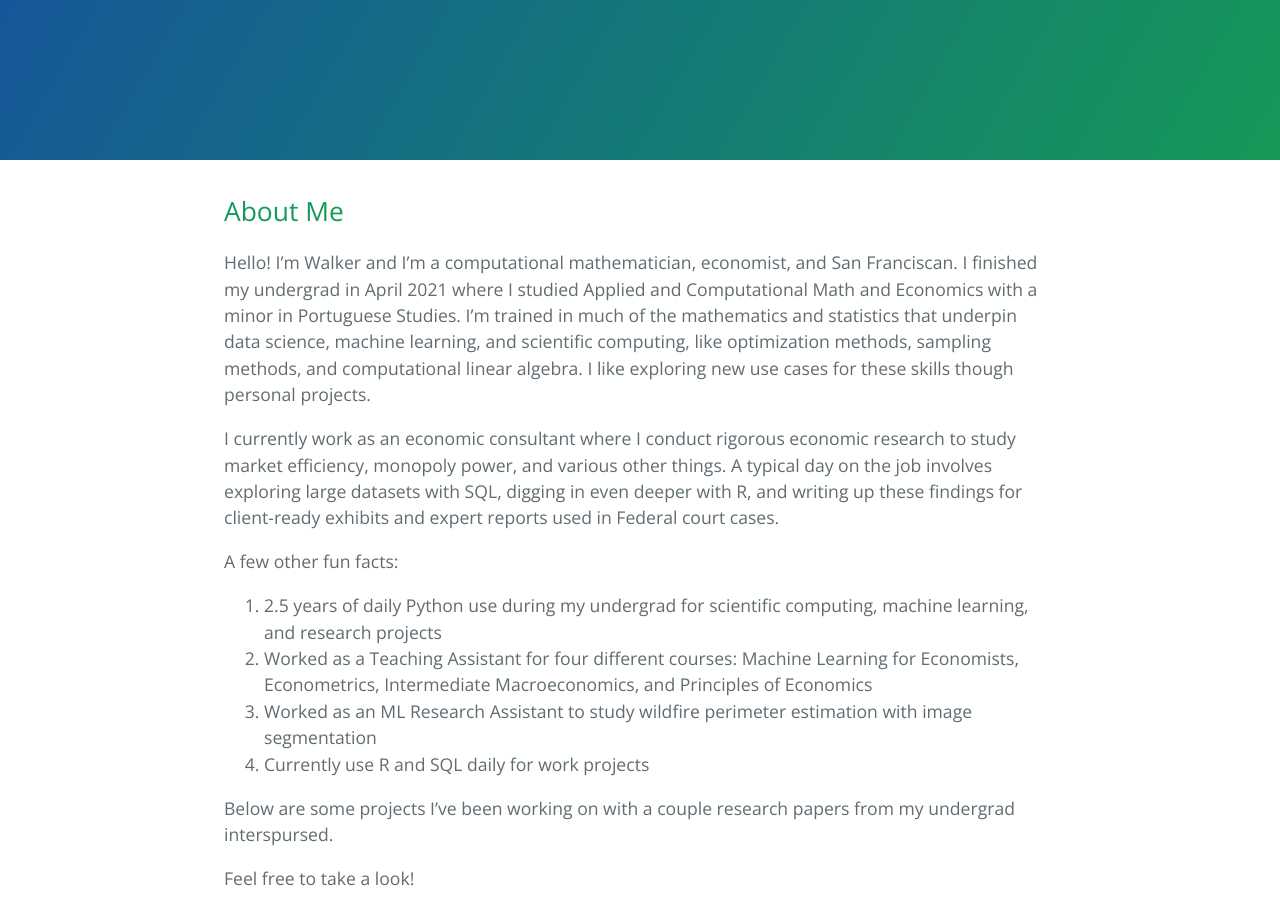
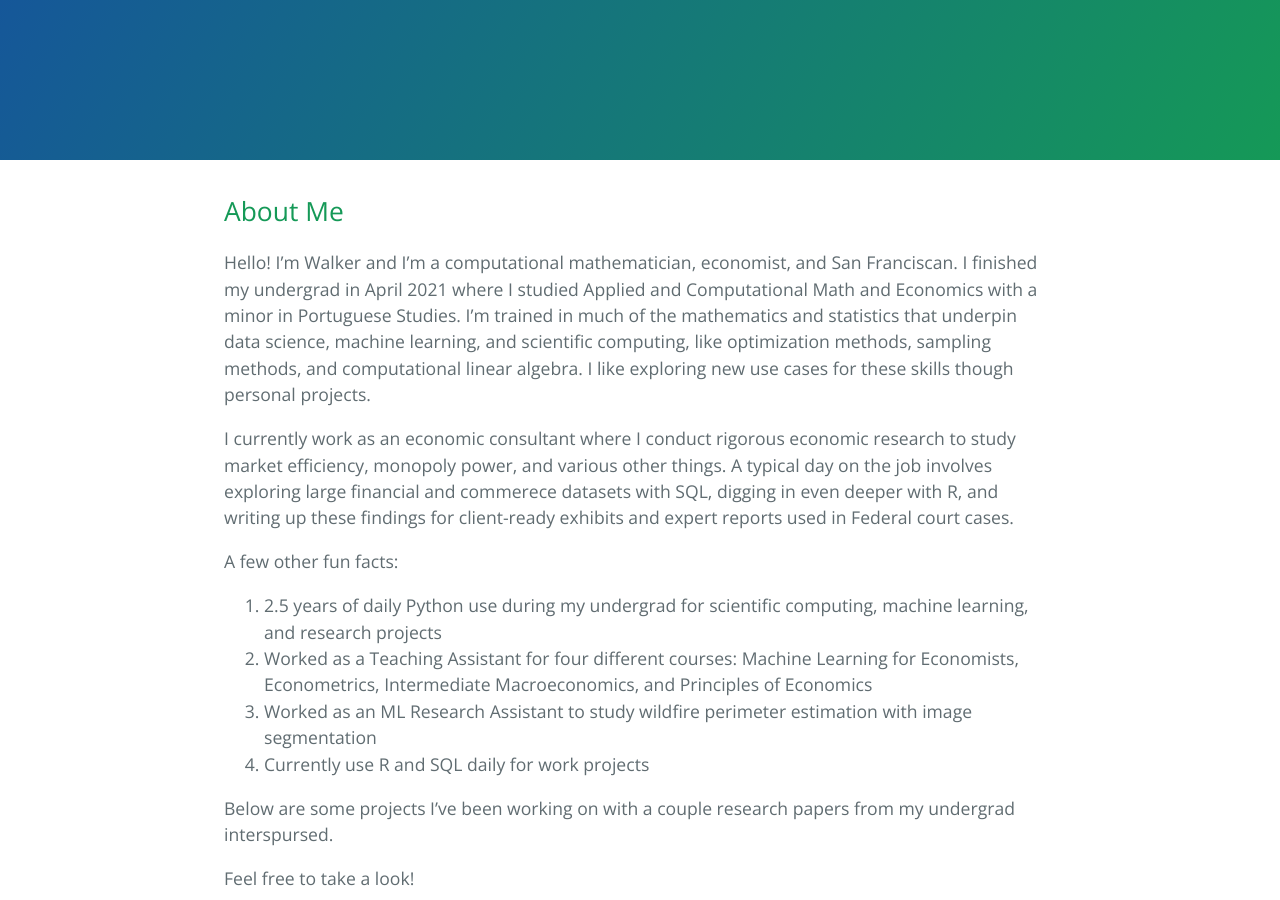
Before and after one commit to walkerhughes/portfolio, a Jekyll site: the page built from index.md, in a window 1280 px wide and 900 px high. Built offline with Jekyll 4.4.1, drawn with Linux system fonts in a browser that asks for light colours; our own code applies the rules of GitHub Pages for plain Markdown files.

Commit message:
Update index.md

```diff
--- a/index.md
+++ b/index.md
@@ -6,7 +6,7 @@ layout: default
 
 Hello! I'm Walker and I'm a computational mathematician, economist, and San Franciscan. I finished my undergrad in April 2021 where I studied Applied and Computational Math and Economics with a minor in Portuguese Studies. I'm trained in much of the mathematics and statistics that underpin data science, machine learning, and scientific computing, like optimization methods, sampling methods, and computational linear algebra. I like exploring new use cases for these skills though personal projects.
 
-I currently work as an economic consultant where I conduct rigorous economic research to study market efficiency, monopoly power, and various other things. A typical day on the job involves exploring large datasets with SQL, digging in even deeper with R, and writing up these findings for client-ready exhibits and expert reports used in Federal court cases.
+I currently work as an economic consultant where I conduct rigorous economic research to study market efficiency, monopoly power, and various other things. A typical day on the job involves exploring large financial and commerece datasets with SQL, digging in even deeper with R, and writing up these findings for client-ready exhibits and expert reports used in Federal court cases.
 
 A few other fun facts:
 1. 2.5 years of daily Python use during my undergrad for scientific computing, machine learning, and research projects
```
